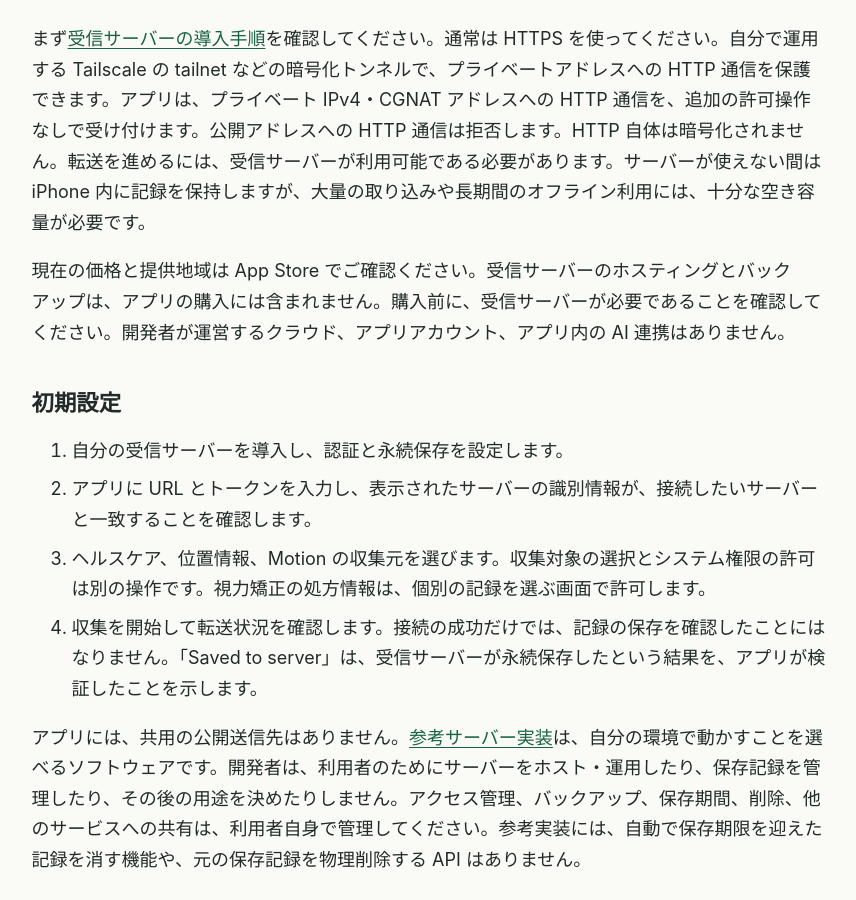
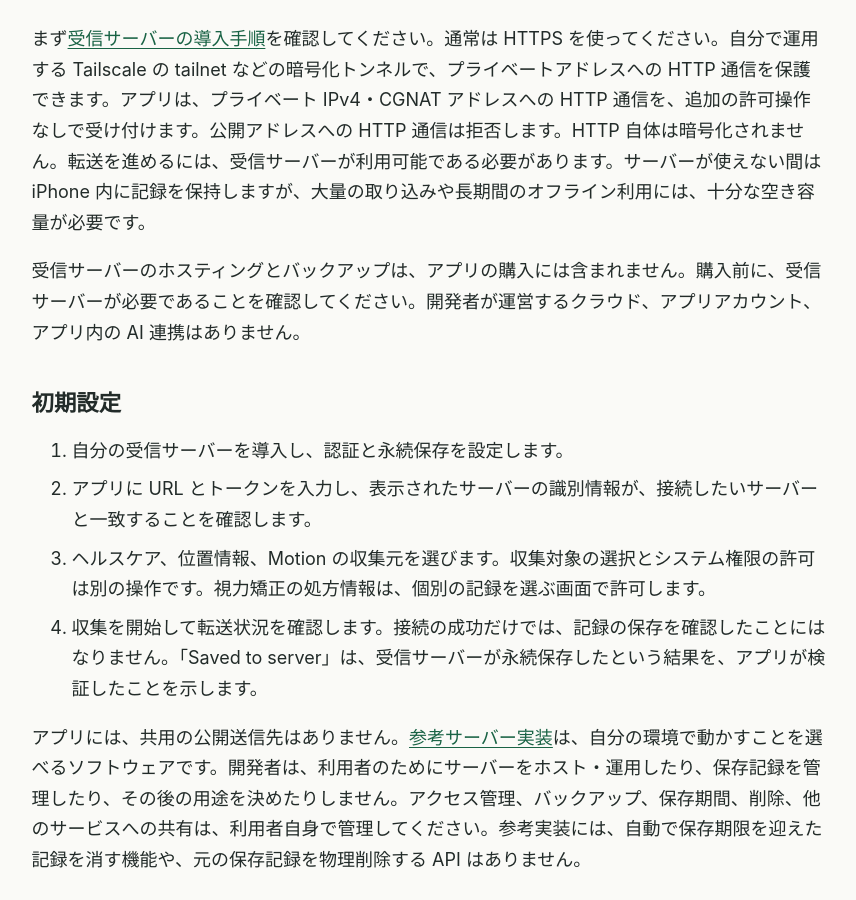
Before and after one commit to yutashx/context-orbit-support, a Jekyll site: the page built from support.ja.md, in a window 1280 px wide and 900 px high, scrolled down 544 px. Shown: the whole window, without its empty margins (211-1067 px from the left). Built offline with Jekyll 4.4.1, drawn with Linux system fonts in a browser that asks for light colours.

Commit message:
Remove price and availability guidance from support pages

```diff
--- a/support.ja.md
+++ b/support.ja.md
@@ -14,7 +14,7 @@ ContextOrbit は、自分で対応する受信サーバーを運用する方に
 
 まず[受信サーバーの導入手順](https://github.com/yutashx/context-orbit-server#requirements-and-install)を確認してください。通常は HTTPS を使ってください。自分で運用する Tailscale の tailnet などの暗号化トンネルで、プライベートアドレスへの HTTP 通信を保護できます。アプリは、プライベート IPv4・CGNAT アドレスへの HTTP 通信を、追加の許可操作なしで受け付けます。公開アドレスへの HTTP 通信は拒否します。HTTP 自体は暗号化されません。転送を進めるには、受信サーバーが利用可能である必要があります。サーバーが使えない間は iPhone 内に記録を保持しますが、大量の取り込みや長期間のオフライン利用には、十分な空き容量が必要です。
 
-現在の価格と提供地域は App Store でご確認ください。受信サーバーのホスティングとバックアップは、アプリの購入には含まれません。購入前に、受信サーバーが必要であることを確認してください。開発者が運営するクラウド、アプリアカウント、アプリ内の AI 連携はありません。
+受信サーバーのホスティングとバックアップは、アプリの購入には含まれません。購入前に、受信サーバーが必要であることを確認してください。開発者が運営するクラウド、アプリアカウント、アプリ内の AI 連携はありません。
 
 ## 初期設定
 
```
Also changed, not shown: index.ja.md (+0 -2 lines), index.md (+0 -2 lines), support.md (+1 -1 lines).
